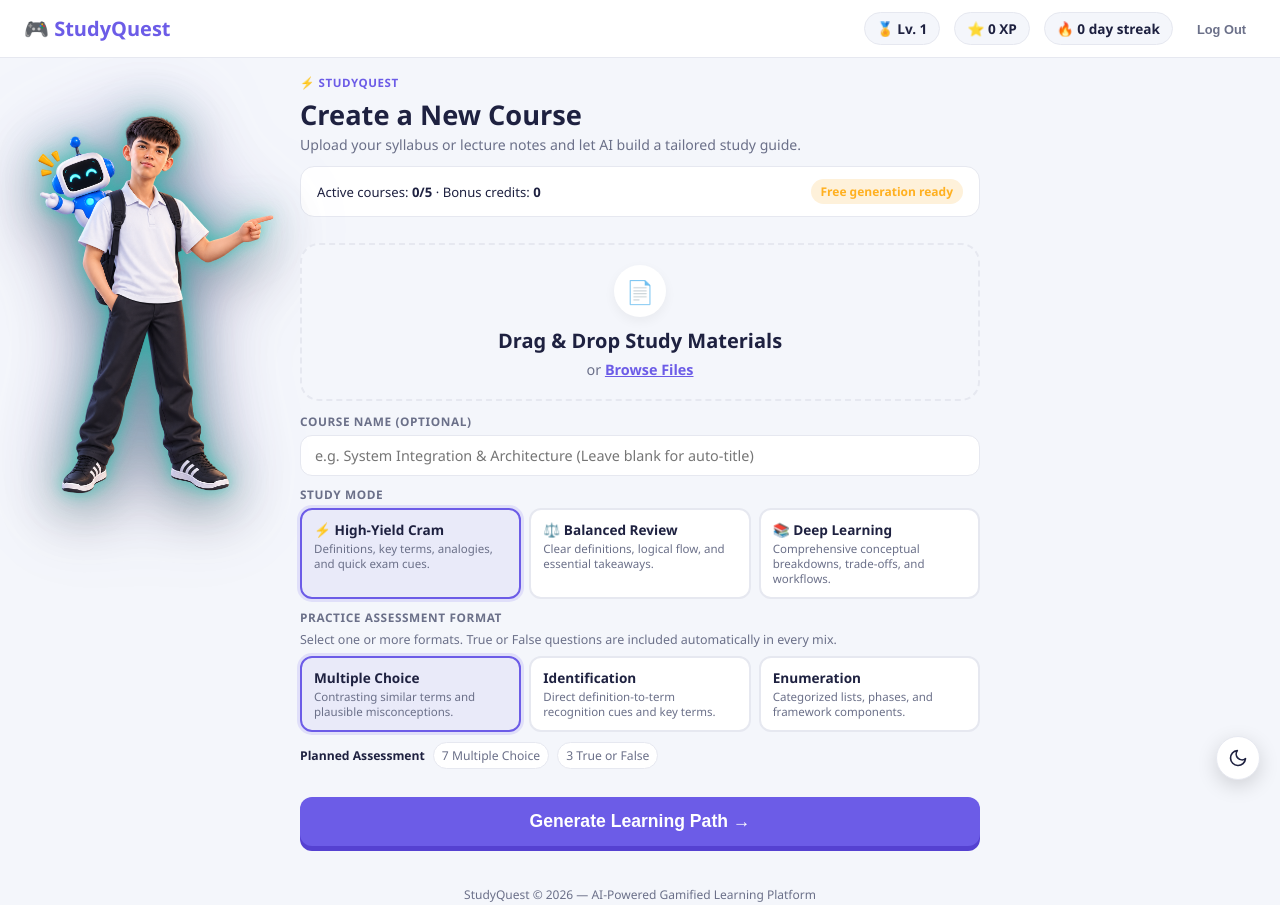
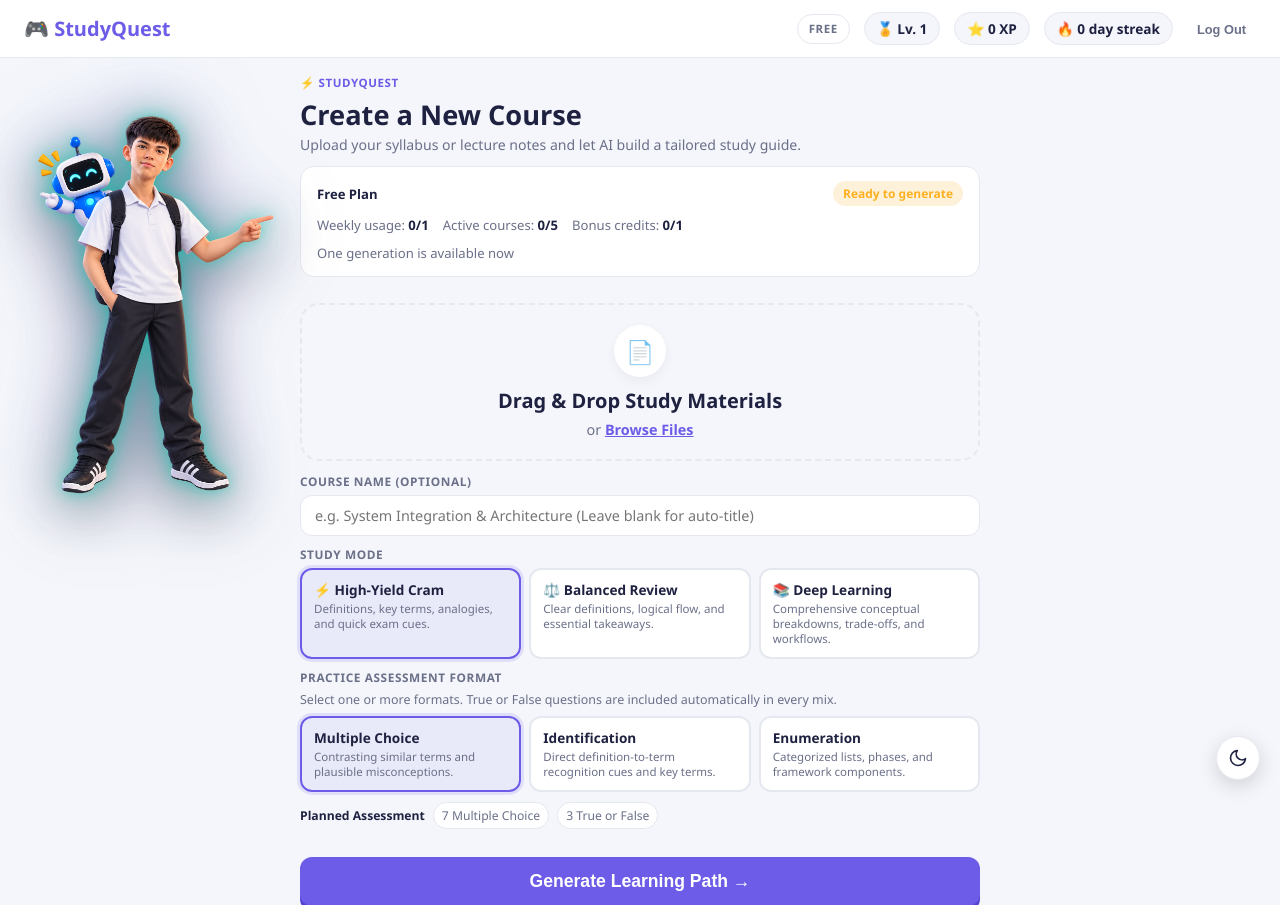
Before and after one commit to zap1104/resultaquest, a Django app: page /courses/new/ in a window 1280 px wide. Shown: the top 905 px of the page. Run offline with Django 5.2, Linux system fonts and the light colour scheme; the visitor is signed in with stand-in values (Sample User, id 1); data comes from the database, SQL or seed files in the repository; data that the repository does not hold is empty.

Commit message:
fix: polish Phase E plan and sponsor UI

```diff
--- a/courses/credits.py
+++ b/courses/credits.py
@@ -26,6 +26,9 @@ class GenerationEligibility:
     available_at: object | None
     active_count: int
     active_limit: int
+    weekly_used: int = 0
+    weekly_limit: int = 1
+    bonus_limit: int = 1
 
 
 def get_active_course_count(user, plan=None):
@@ -41,27 +44,33 @@ def get_generation_eligibility(profile):
     limits = get_plan_limits(profile.plan)
     active_count = get_active_course_count(profile.user)
     if active_count >= limits["active_courses"]:
-        return GenerationEligibility(False, None, "active_course_limit", None, active_count, limits["active_courses"])
+        weekly_count = _weekly_generation_count(profile.user)
+        return GenerationEligibility(False, None, "active_course_limit", None, active_count, limits["active_courses"], weekly_count, limits["weekly_generations"], limits["bonus_credit_cap"])
 
-    window_start = timezone.now() - COURSE_GENERATION_COOLDOWN
-    weekly_spend_count = CourseCreditTransaction.objects.filter(
-        user=profile.user,
-        transaction_type="weekly_spend",
-        created_at__gte=window_start,
-    ).count()
+    weekly_spend_count = _weekly_generation_count(profile.user)
     if weekly_spend_count == 0 and profile.last_course_generated_at:
         if profile.last_course_generated_at + COURSE_GENERATION_COOLDOWN > timezone.now():
             weekly_spend_count = limits["weekly_generations"]
     if weekly_spend_count < limits["weekly_generations"]:
-        return GenerationEligibility(True, "weekly", "first_generation" if weekly_spend_count == 0 else "weekly_credit_available", None, active_count, limits["active_courses"])
+        return GenerationEligibility(True, "weekly", "first_generation" if weekly_spend_count == 0 else "weekly_credit_available", None, active_count, limits["active_courses"], weekly_spend_count, limits["weekly_generations"], limits["bonus_credit_cap"])
     if profile.bonus_course_credits > 0:
-        return GenerationEligibility(True, "bonus", "bonus_credit_available", None, active_count, limits["active_courses"])
+        return GenerationEligibility(True, "bonus", "bonus_credit_available", None, active_count, limits["active_courses"], weekly_spend_count, limits["weekly_generations"], limits["bonus_credit_cap"])
 
     last_spend = CourseCreditTransaction.objects.filter(
-        user=profile.user, transaction_type="weekly_spend"
+        user=profile.user,
+        transaction_type="weekly_spend",
     ).order_by("-created_at").first()
     available_at = last_spend.created_at + COURSE_GENERATION_COOLDOWN if last_spend else None
-    return GenerationEligibility(False, None, "weekly_cooldown", available_at, active_count, limits["active_courses"])
+    return GenerationEligibility(False, None, "weekly_cooldown", available_at, active_count, limits["active_courses"], weekly_spend_count, limits["weekly_generations"], limits["bonus_credit_cap"])
+
+
+def _weekly_generation_count(user):
+    window_start = timezone.now() - COURSE_GENERATION_COOLDOWN
+    return CourseCreditTransaction.objects.filter(
+        user=user,
+        transaction_type="weekly_spend",
+        created_at__gte=window_start,
+    ).count()
 
 
 @transaction.atomic
--- a/courses/templates/courses/base.html
+++ b/courses/templates/courses/base.html
@@ -11,6 +11,10 @@
     </script>
 
     <link rel="stylesheet" href="{% static 'courses/css/style.css' %}">
+    <style>
+        .topbar-plan-badge { display:inline-flex; align-items:center; justify-content:center; min-height:30px; padding:0 11px; border:1px solid var(--border); border-radius:999px; background:rgba(255,255,255,.04); color:var(--muted); font-size:.72rem; font-weight:900; letter-spacing:.05em; text-transform:uppercase; }
+        .topbar-plan-badge.is-plus { border-color:rgba(255,184,0,.3); background:rgba(255,184,0,.1); color:var(--gold); }
+    </style>
 </head>
 <body>
     <header class="topbar">
@@ -18,6 +22,9 @@
 
         {% if user.is_authenticated %}
             <div class="stats">
+                <span class="topbar-plan-badge {% if user.userprofile.plan == 'plus' %}is-plus{% endif %}">
+                    {% if user.userprofile.plan == 'plus' %}✦ Plus{% else %}Free{% endif %}
+                </span>
                 <span class="stat" title="Level">🏅 Lv. {{ user.userprofile.current_level|default:1 }}</span>
                 <span class="stat" title="XP">⭐ {{ user.userprofile.total_xp|default:0 }} XP</span>
                 <span class="stat" title="Streak">🔥 {{ user.userprofile.streak_days|default:0 }} day streak</span>
--- a/courses/templates/courses/course_form.html
+++ b/courses/templates/courses/course_form.html
@@ -196,9 +196,10 @@
             <h1 class="hero-greeting">Create a New Course</h1>
             <p class="subtitle">Upload your syllabus or lecture notes and let AI build a tailored study guide.</p>
             {% if eligibility %}
-                <div class="quota-status-card" style="display:flex; justify-content:space-between; gap:12px; align-items:center; padding:12px 16px; margin:12px 0; border:1px solid var(--border); border-radius:14px; background:var(--surface); font-size:.82rem;">
-                    <span>Active courses: <strong>{{ eligibility.active_count }}/{{ eligibility.active_limit }}</strong> · Bonus credits: <strong>{{ profile.bonus_course_credits }}</strong></span>
-                    {% if eligibility.allowed %}<span class="chip chip-gold">{{ profile.plan|title }} generation ready</span>{% else %}<span style="color:var(--danger); font-weight:700;">Generation unavailable</span>{% endif %}
+                <div class="quota-status-card" style="display:grid; gap:10px; padding:14px 16px; margin:12px 0; border:1px solid var(--border); border-radius:14px; background:var(--surface); font-size:.82rem;">
+                    <div style="display:flex; justify-content:space-between; gap:12px; align-items:center;"><strong>{{ profile.plan|title }} Plan</strong>{% if eligibility.allowed %}<span class="chip chip-gold">Ready to generate</span>{% else %}<span style="color:var(--danger); font-weight:700;">Generation unavailable</span>{% endif %}</div>
+                    <div style="display:flex; flex-wrap:wrap; gap:14px; color:var(--muted);"><span>Weekly usage: <strong style="color:var(--ink);">{{ eligibility.weekly_used }}/{{ eligibility.weekly_limit }}</strong></span><span>Active courses: <strong style="color:var(--ink);">{{ eligibility.active_count }}/{{ eligibility.active_limit }}</strong></span><span>Bonus credits: <strong style="color:var(--ink);">{{ profile.bonus_course_credits }}/{{ eligibility.bonus_limit }}</strong></span></div>
+                    <span style="color:var(--muted);">{% if eligibility.available_at %}Next generation available {{ eligibility.available_at|date:"M j, Y, g:i A" }}{% elif eligibility.allowed %}One generation is available now{% else %}Complete a course to earn a bonus generation{% endif %}</span>
                 </div>
             {% endif %}
         </div>
```
Also changed, not shown: courses/templates/courses/components/mock_sponsor_card.html (+8 -14 lines), courses/templates/courses/dashboard.html (+36 -8 lines).
